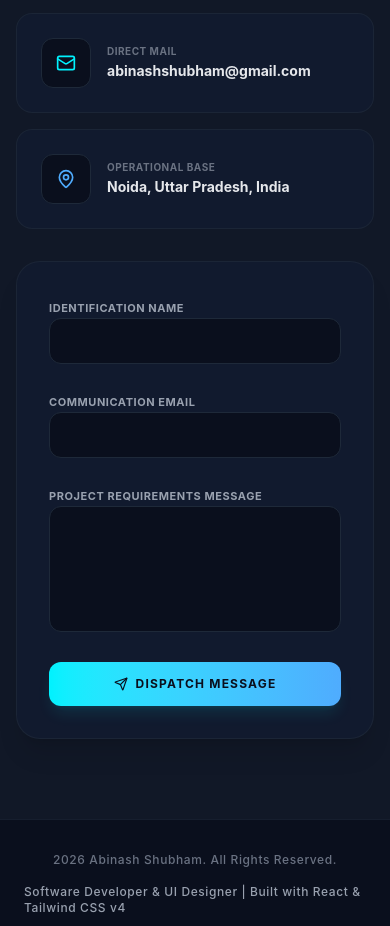
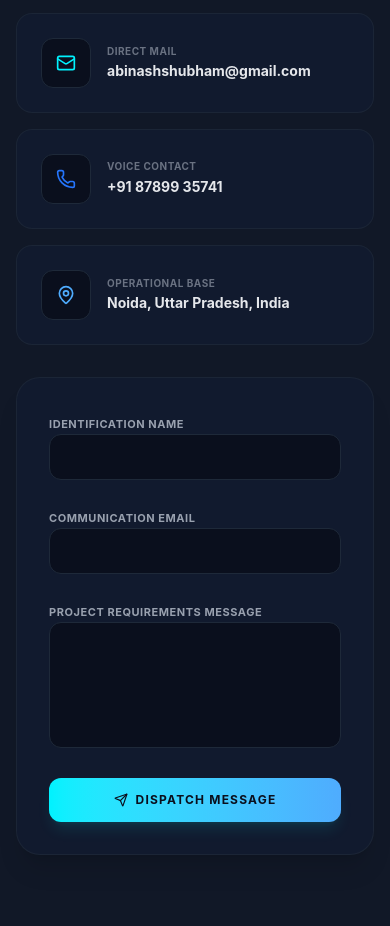
Before and after one commit to abinashshubham/my-portfolio, a React (Vite) app: page / in a window 390 px wide. Shown: the part 7880-8806 px from the top of the page. Built offline with nearby package versions, Linux system fonts and the light colour scheme.

Commit message:
Feat: Swapped phone icon layout with native Lucide React Phone component asset

```diff
--- a/src/components/Contact.jsx
+++ b/src/components/Contact.jsx
@@ -1,5 +1,5 @@
 import React, { useState } from "react";
-import { Mail, MapPin, Send, CheckCircle2 } from "lucide-react";
+import { Mail, MapPin, Send, Phone, CheckCircle2 } from "lucide-react";
 import "./Contact.css";
 
 const Contact = () => {
@@ -18,7 +18,7 @@ const Contact = () => {
     try {
       const response = await fetch("https://api.web3forms.com/submit", {
         method: "POST",
-        body: formData
+        body: formData,
       });
 
       const data = await response.json();
@@ -62,6 +62,24 @@ const Contact = () => {
               <p className="text-sm font-bold text-gray-200 mt-0.5">
                 abinashshubham@gmail.com
               </p>
+            </div>
+          </div>
+
+          {/* Clean Phone Component Block */}
+          <div className="bg-[#111a2e] border border-gray-800/80 p-6 rounded-2xl flex items-center gap-4">
+            <div className="p-3.5 rounded-xl bg-[#0a0f1d] text-[#2575fc] border border-gray-800 shrink-0">
+              <Phone size={20} />
+            </div>
+            <div>
+              <span className="text-[10px] text-gray-500 font-bold uppercase tracking-wider block">
+                Voice Contact
+              </span>
+              <a
+                href="tel:+918789935741"
+                className="text-sm font-bold text-gray-200 mt-0.5 hover:text-[#00f2fe] transition-colors duration-200"
+              >
+                +91 87899 35741
+              </a>
             </div>
           </div>
 
@@ -125,7 +143,8 @@ const Contact = () => {
                 disabled={isSubmitting}
                 className="w-full sm:w-max px-6 py-3.5 rounded-xl bg-gradient-to-r from-[#00f2fe] to-[#4facfe] text-[#0a0f1d] font-bold text-xs uppercase tracking-widest flex items-center justify-center gap-2 cursor-pointer shadow-lg shadow-[#00f2fe]/10 hover:shadow-[#00f2fe]/20 transition-all duration-300 disabled:opacity-50 disabled:cursor-not-allowed"
               >
-                <Send size={14} /> {isSubmitting ? "Dispatching..." : "Dispatch Message"}
+                <Send size={14} />{" "}
+                {isSubmitting ? "Dispatching..." : "Dispatch Message"}
               </button>
 
               {/* Status Notifications */}
```
